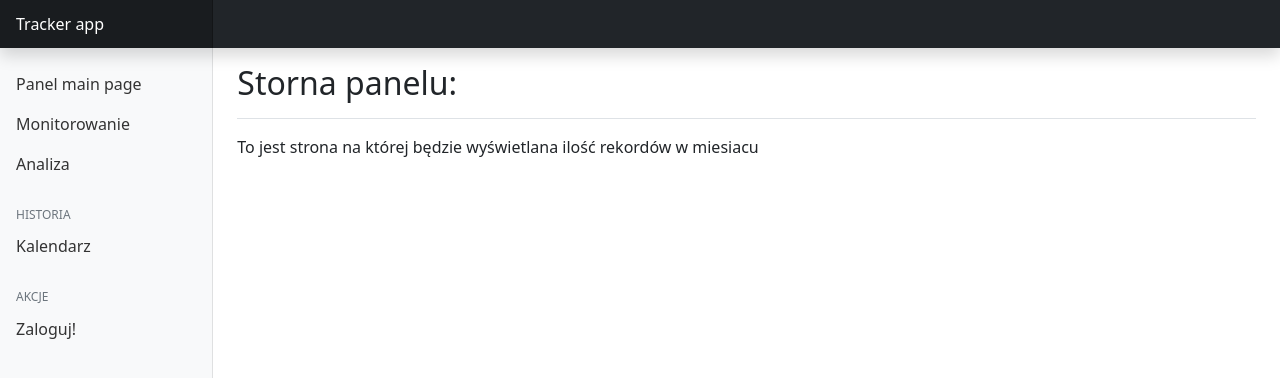
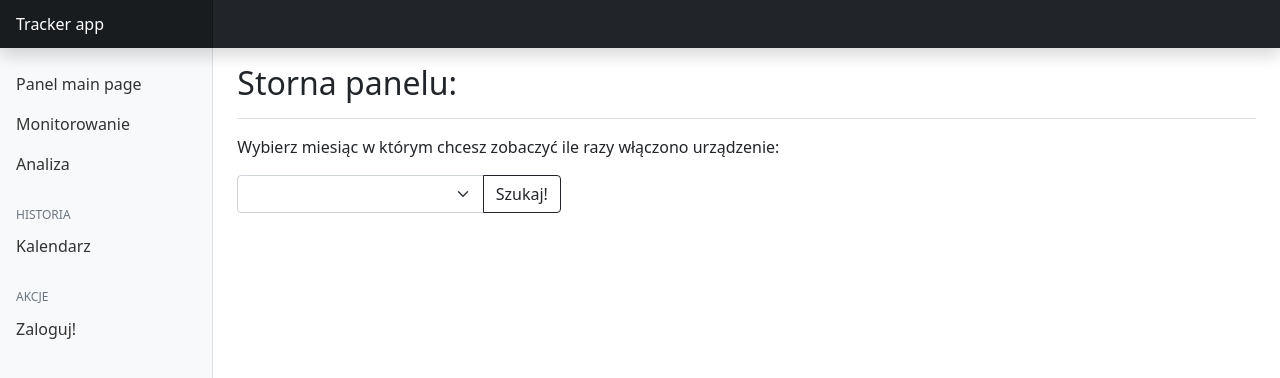
Before and after one commit to olekczubiak/simple-tracker, a Vue app in the folder simple-tracker/frontend/: page /panel/calendar in a window 1280 px wide. Shown: the top 378 px of the page. Built offline with nearby package versions, Linux system fonts and the light colour scheme.

Commit message:
make calendar component

```diff
--- a/simple-tracker/frontend/src/components/MonthlyCalendar.vue
+++ b/simple-tracker/frontend/src/components/MonthlyCalendar.vue
@@ -1,13 +1,92 @@
 <template>
-    <p>To jest strona na której będzie wyświetlana ilość rekordów w miesiacu</p>
+    <p>Wybierz miesiąc w którym chcesz zobaczyć ile razy włączono urządzenie:</p>
+        <form>
+            <div class="row">
+                <div class="col-sm-4">
+                    <div class="form-group">
+                        <div class="input-group">
+                            <select v-model="month" class="form-select" aria-label="Default select example">
+                                <option v-for="month in monthSelected" :key="month"  > {{month}}</option>
+                            </select>
+                            <button @click="getEventsFromMonth" type="button" class="btn btn-outline-dark">Szukaj!</button>
+                        </div>
+                    </div>
+                </div>
+            </div>
+        </form>
+    <br>
+    <div v-if="active==false">
+        <h2>{{infoIsMonthActive}}</h2>
+    </div>
+
+    <div v-if="active==true" >
+    <table class="table mt-4">
+    <thead>
+        <tr>
+        <th scope="col">#</th>
+        <th scope="col">Dzień</th>
+        <th scope="col">Ile razy włączono urządzenie</th>
+        </tr>
+    </thead>
+    <tbody>
+        <tr v-for="item, index in items[0]" :key="item">
+        <th scope="row">{{index + 1}}</th>
+        <td>{{item.Day}}.{{month}}</td>
+        <td><b>{{item.Num}}</b></td>
+        </tr>
+    </tbody>
+    </table>
+    </div>
 </template>
 
 <script>
 export default {
     name: "MonthlyCalendar",
+    data() {
+        return {
+            month: "",
+            monthSelected: ["Jan", "Feb", "Mar", "Apr", "May", "June", "July", "Aug", "Sept", "Oct", "Nov", "Dec" ],
+            infoIsMonthActive: "",
+            items: [],
+            active: Boolean,
+
+        }
+    },
+    methods: {
+        getEventsFromMonth() {
+            const indexofMonth = this.monthSelected.indexOf(this.month) + 1;
+            const myToken = localStorage.getItem('user-token');
+            fetch('https://tracker.toadres.pl/api/list/monthly?month=' + indexofMonth, {
+            method: 'GET',
+            headers: {
+                'accept': 'application/json',
+                'Authorization': 'Bearer ' + myToken
+            }})
+            .then(response => response.json())
+            .then(data => {
+                if (data.length == 0) {
+                    this.infoIsMonthActive = "Brak aktywności w danym miesiącu!!!"
+                    this.active = false
+                } else {
+                    this.infoIsMonthActive = ""
+                    this.items.push(data)
+                    this.active = true
+                }
+            });
+            console.log(this.itemschro, )
+            // for (let index = 0; index < deviceData.length; index++) {
+            //     const element = deviceData[index];
+            //     this.device = element.device_name;
+            //     this.gps = element.gps_name;
+            //     this.ownerId = element.owner_id;
+            //     this.desc = element.description;
+            // }
+            // console.log(indexofMonth)
+        }
+    }
+
 }
 </script>
 
 <style>
-
 </style>
```
